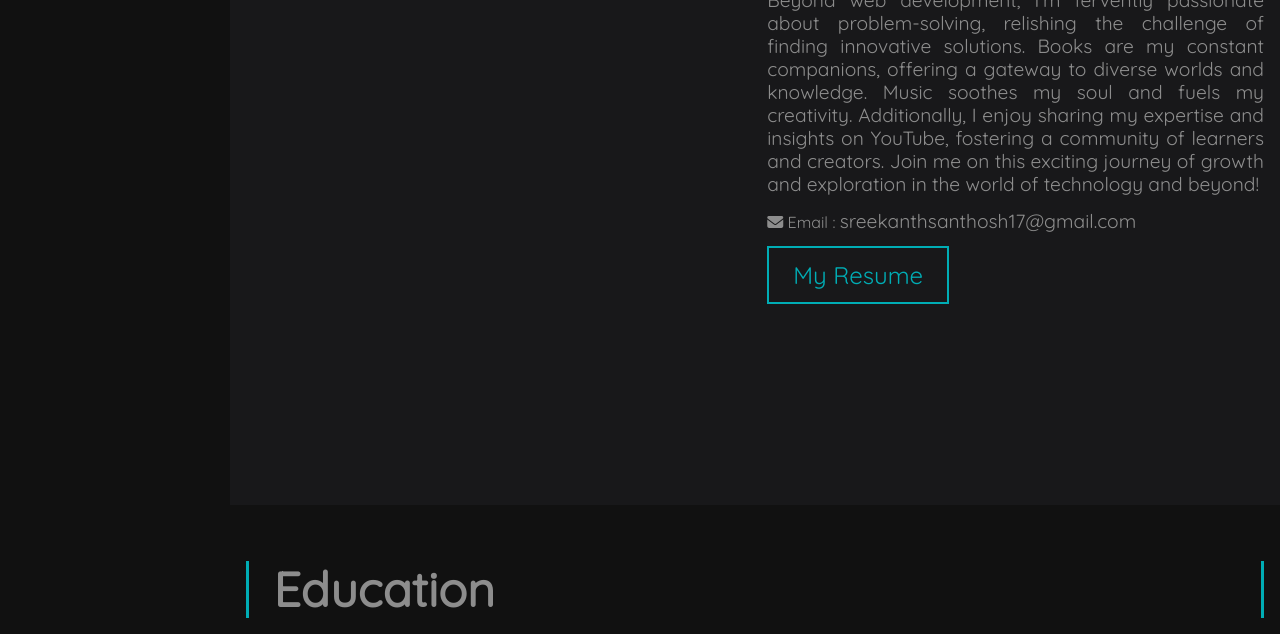
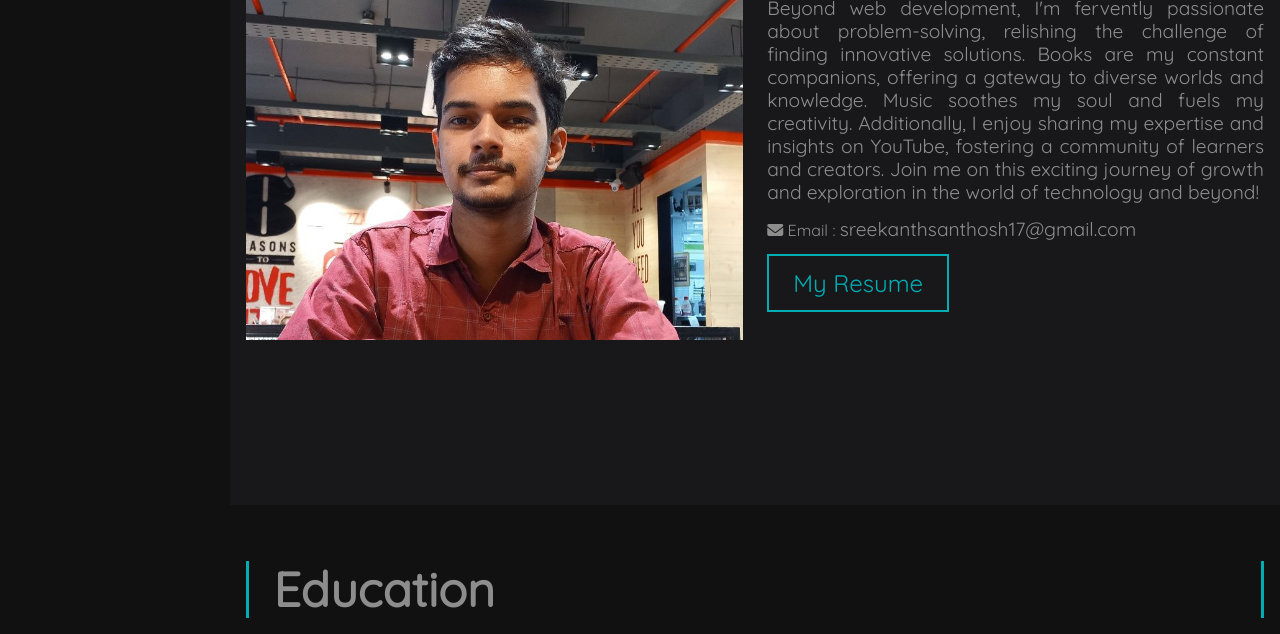
Before and after one commit to sreekanths-24/new-personal-website, a plain HTML site: page index.html in a window 1280 px wide. Shown: the part 1076-1710 px from the top of the page. Drawn offline with nearby package versions, Linux system fonts and the light colour scheme.

Commit message:
added about temp  image

```diff
--- a/index.html
+++ b/index.html
@@ -91,9 +91,9 @@
             <h1 class="main-heading mt-2 display-5">About Me</h1>
             <div class="row my-3">
                 <div class="col-md">
-                    <img src="./images/logo-dark.png" alt="" class="">
+                    <img src="./images/me.jpg" alt="" class="card-img my-2">
                 </div>
-                <div class="col-md">
+                <div class="col-md my-2">
                     <article>
                     <p>
 
```
Also changed, not shown: images/me.jpg (added).
